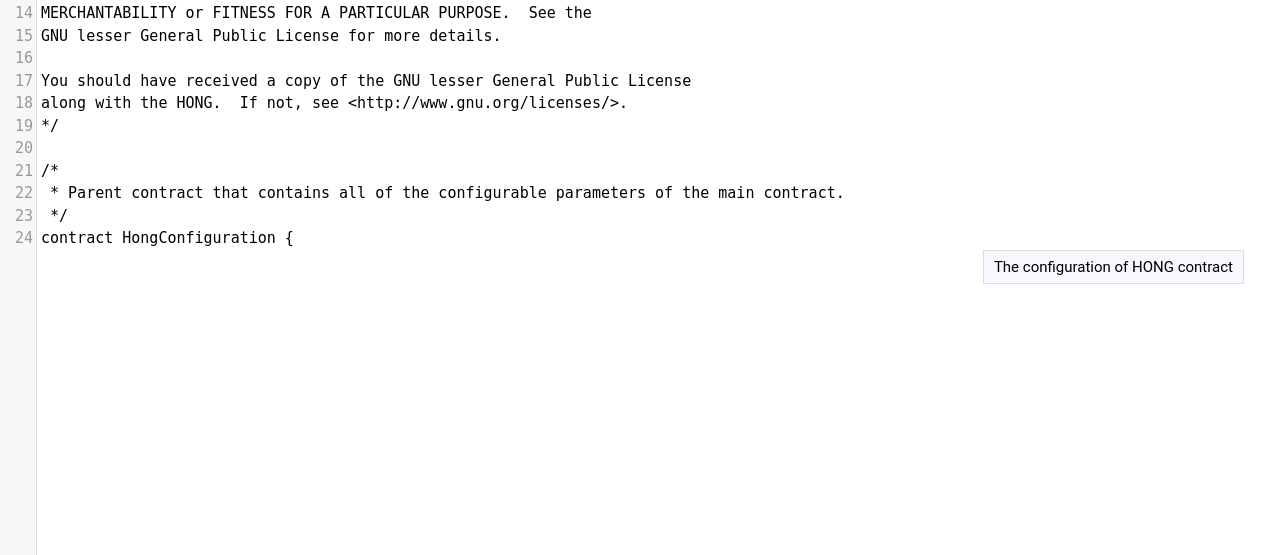
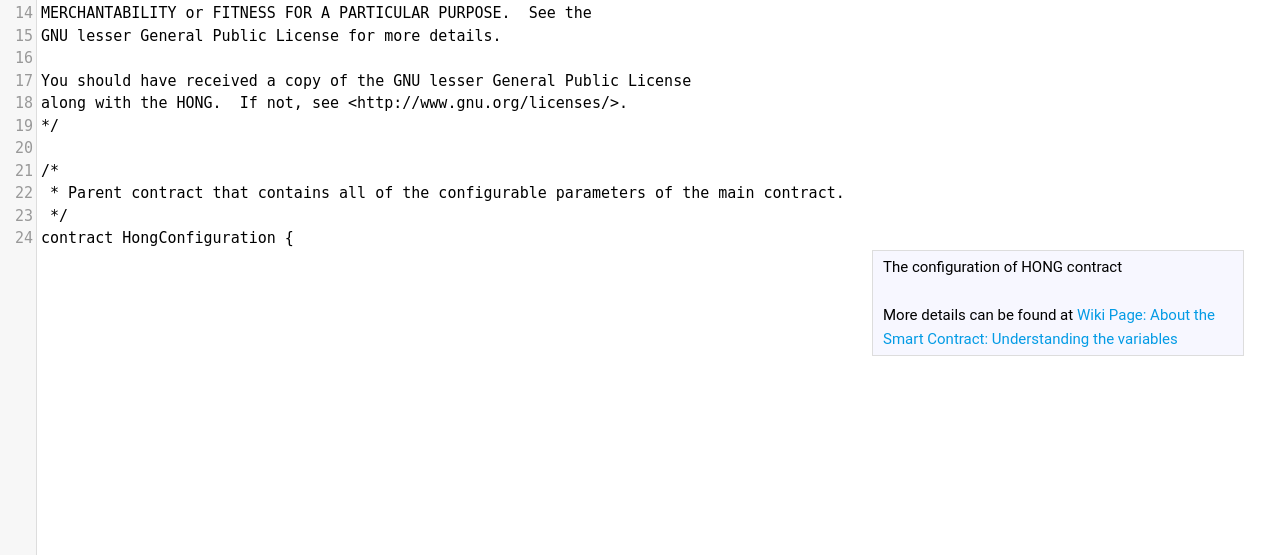
Before and after one commit to hongcoin/ico-website, a Django app: template template/contract.html in a window 1280 px wide. Shown: the part 473-1028 px from the top of the page. Run offline with Django 3.2, Linux system fonts and the light colour scheme; the template is opened without the code that fills it, so the values that code supplies are empty; some libraries are stand-ins or nearby versions; some web fonts are replaced.

Commit message:
Update contract description

```diff
--- a/template/contract.html
+++ b/template/contract.html
@@ -51,7 +51,8 @@
         Scroll down to browse contract ↓
     </div>
     <div class="comment_block explanation" data-inserttoline="24" data-minline="24" data-maxline="43">
-        The configuration of HONG contract
+        The configuration of HONG contract<br/><br/>
+        More details can be found at <a href="https://github.com/hongcoin/DO/wiki/About-the-Smart-Contract:-Understanding-the-variables" target="_blank">Wiki Page: About the Smart Contract: Understanding the variables</a>
     </div>
     <div class="comment_block explanation" data-inserttoline="37" data-minline="40" data-maxline="42">
         The required percentage for a valid voting result:<br/>
@@ -62,24 +63,64 @@
         More details can be found at <a href="https://github.com/hongcoin/DO/wiki/Voting-mechanism-for-The-HONG" target="_blank">Wiki Page: About voting mechanism of HONG</a>
     </div>
     <div class="comment_block explanation" data-inserttoline="46" data-minline="45" data-maxline="54">
-        The error handler class. In live contract, value of isInTestMode is set to be false. All cases triggering doThrow will throw instead of marking a log message.
+        The error handler contract. In live contract, value of isInTestMode is set to be false. All exceptional cases will trigger `doThrow`, which stops executing the action. When isInTestMode = false, it simply stops execution instead of records a log message.
+    </div>
+    <div class="comment_block explanation" data-inserttoline="56" data-minline="56" data-maxline="70">
+        The TokenInterface contract: defines the operations relating to token holders.
     </div>
     <div class="comment_block explanation" data-inserttoline="66" data-minline="67" data-maxline="69">
         onlyTokenHolders modifier ensures the function should be triggered by HONG token holders.
+    </div>
+    <div class="comment_block explanation" data-inserttoline="78" data-minline="78" data-maxline="80">
+        Check token balance of a specific account address
+    </div>
+    <div class="comment_block explanation" data-inserttoline="82" data-minline="82" data-maxline="93">
+        The framework to transfer tokens to external address. It is triggered by transfer() from line 807.
     </div>
     <div class="comment_block explanation" data-inserttoline="97" data-minline="97" data-maxline="133">
         We defined OwnedAccount to control flux of money during contract execution.
         <br/><br/>
         More details can be found at <a href="https://github.com/hongcoin/DO/wiki/Money-flux-in-the-HONG-contract" target="_blank">Wiki Page: Money flux in the HONG contract</a>
     </div>
+    <div class="comment_block explanation" data-inserttoline="135" data-minline="135" data-maxline="162">
+        Definition of ReturnWallet
+    </div>
+    <div class="comment_block explanation" data-inserttoline="143" data-minline="143" data-maxline="149">
+        Carry interest is paid to management team
+    </div>
+    <div class="comment_block explanation" data-inserttoline="151" data-minline="151" data-maxline="161">
+        Fund distribution process to be triggered by token holders.
+    </div>
+    <div class="comment_block explanation" data-inserttoline="164" data-minline="164" data-maxline="184">
+        Definition of ExtraBalanceWallet. This wallet collects extra amount spent to get Hong Tokens for bookkeeping purpose, if they are not sold at a price of 1.00Eth to 100 Hong tokens.
+    </div>
+    <div class="comment_block explanation" data-inserttoline="169" data-minline="170" data-maxline="173">
+         Internal function to be triggered when transferring balance to MainAccount in the first fiscal year. This is triggered from line 691.
+    </div>
+    <div class="comment_block explanation" data-inserttoline="173" data-minline="175" data-maxline="177">
+        Internal function to be triggered when token holder triggers to refund ICO investment. It sends balance to MainAccount and then return to investors. This is triggered from line 412.
+    </div>
+    <div class="comment_block explanation" data-inserttoline="186" data-minline="186" data-maxline="196">
+        Definition of RewardWallet. This serves as the wallet to collect income after project is successful and rewarding profit.
+    </div>
     <div class="comment_block explanation" data-inserttoline="198" data-minline="198" data-maxline="214">
         ManagementFeeWallet serves the purpose to reserve 8% of the management fee in a separate wallet. The annual 2% management fee will only distribute to management body once a new fiscal year is voted to kickoff.
     </div>
     <div class="comment_block explanation" data-inserttoline="244" data-minline="244" data-maxline="267">
-        Some modifier for safeguarding operation of the HONG fund.
+        A set of modifiers for safeguarding operation of HONG fund.
+    </div>
+    <div class="comment_block explanation" data-inserttoline="303" data-minline="303" data-maxline="565">
+        HONG token creation contract.
+    </div>
+    <div class="comment_block explanation" data-inserttoline="306" data-minline="304" data-maxline="314">
+        managementBodyAddress is specified when contract is being created.<br/><br/>
+        onlyManagementBody() modifier ensures certain actions can be executed by management body only.
     </div>
     <div class="comment_block explanation" data-inserttoline="316" data-minline="316" data-maxline="383">
         Create tokens when Ether is sent to the contract
+    </div>
+    <div class="comment_block explanation" data-inserttoline="332" data-minline="332" data-maxline="357">
+        Issue tokens in tiers with different prices
     </div>
     <div class="comment_block explanation" data-inserttoline="336" data-minline="337" data-maxline="340">
         We accept all of last deposit exceeding maxTokensToCreate and convert all to tokens. We do not accept further deposit afterwards.
@@ -88,10 +129,16 @@
         Calls tryToLockFund() in #490 to check fund locking condition after deposit is made.
     </div>
     <div class="comment_block explanation" data-inserttoline="385" data-minline="385" data-maxline="423">
-        refundMyIcoInvestment(): for users claim their refund before ICO ends.
+        refundMyIcoInvestment(): token holders can refund investments during ICO stage
     </div>
     <div class="comment_block explanation" data-inserttoline="434" data-minline="434" data-maxline="445">
         mgmtIssueBountyToken(): the function to issue bounty tokens.  It is only executable by management body.
+    </div>
+    <div class="comment_block explanation" data-inserttoline="446" data-minline="447" data-maxline="449">
+        mgmtDistribute(): only management team can execute distribution. This function is also restricted by several conditions.
+    </div>
+    <div class="comment_block explanation" data-inserttoline="451" data-minline="451" data-maxline="478">
+        istributeDownstream(): distribute returns from projects invested to ReturnWallet and allocate management team carry interests, and token holders can claim their returns
     </div>
     <div class="comment_block explanation" data-inserttoline="490" data-minline="490" data-maxline="524">
         tryToLockFund(): Checks the condition after Ether is deposited into contract.
@@ -109,7 +156,7 @@
         This indicates parameters required when creating the HONG contract.
     </div>
     <div class="comment_block explanation" data-inserttoline="656" data-minline="658" data-maxline="658">
-        Token holders can voteToKickoffNewFiscalYear() when the fund is locked. The voting process should not involve any Ether.
+        Token holders can voteToKickoffNewFiscalYear() when the fund is locked. The voting process should not involve transferring any Ether.
     </div>
     <div class="comment_block explanation" data-inserttoline="689" data-minline="689" data-maxline="702">
         When the fund is able to kickoff for the first time, 8% (2% per year, for 4 years) of the fund will be sent to managementFeePoolWallet to be reserved as the management fee.
@@ -118,13 +165,13 @@
         2% of the fund will be sent from managementFeePoolWallet to managementBodyAddress for the management fee every fiscal year after the fund is voted to kickoff().
     </div>
     <div class="comment_block explanation" data-inserttoline="715" data-minline="715" data-maxline="727">
-        Token holders can voteToFreezeFund() when the fund is locked before year 4 is voted to kickoff(). The voting process should not involve any Ether.
+        Token holders can voteToFreezeFund() when the fund is locked before year 4 is voted to kickoff(). The voting process should not involve transferring any Ether.
     </div>
     <div class="comment_block explanation" data-inserttoline="728" data-minline="729" data-maxline="732">
         Token holders can recallVoteToFreezeFund() if they voted to freeze fund before and would like to change their decision.
     </div>
     <div class="comment_block explanation" data-inserttoline="734" data-minline="734" data-maxline="745">
-        Token holders can voteToHarvestFund() in the final fiscal year (after year 4 is voted to kickoff) to approve management body to harvest fund. The voting process should not involve any Ether.
+        Token holders can voteToHarvestFund() in the final fiscal year (after year 4 is voted to kickoff) to approve management body to harvest fund. The voting process should not involve transferring any Ether.
     </div>
     <div class="comment_block explanation" data-inserttoline="747" data-minline="747" data-maxline="751">
         Token holders can collectMyReturn() when the fund is available for distribution.
```
